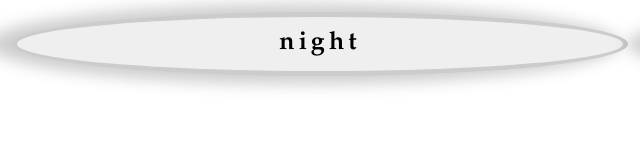
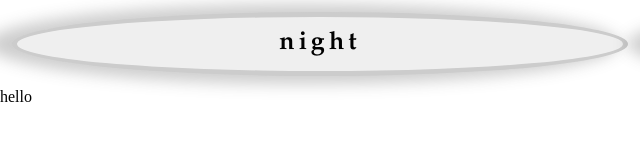
Before and after one commit to ellachoy/frontend_review, a plain HTML site: page index.html in a window 1280 px wide. Shown: the full height of the page, 0-640 px from the left. Drawn offline with Linux system fonts and the light colour scheme.

Commit message:
jsinhtml

```diff
--- a/index.html
+++ b/index.html
@@ -16,8 +16,12 @@
     <div>
         <input type="button" value="night" onclick="document.querySelector('body').style.backgroundColor='black';
         document.querySelector('body').style.color='black';">
-            <input type="button" value="day" onclick="document.querySelector('body').style.backgroundColor='white';
+        <input type="button" value="day" onclick="document.querySelector('body').style.backgroundColor='white';
             document.querySelector('body').style.color='black';">
     </div>
+
+    <script>
+        document.write('hello')
+    </script>
 </body>
 </html>
--- a/main.js
+++ b/main.js
@@ -1 +1,2 @@
 console.log("hi")
+// document.write("hello")
```
